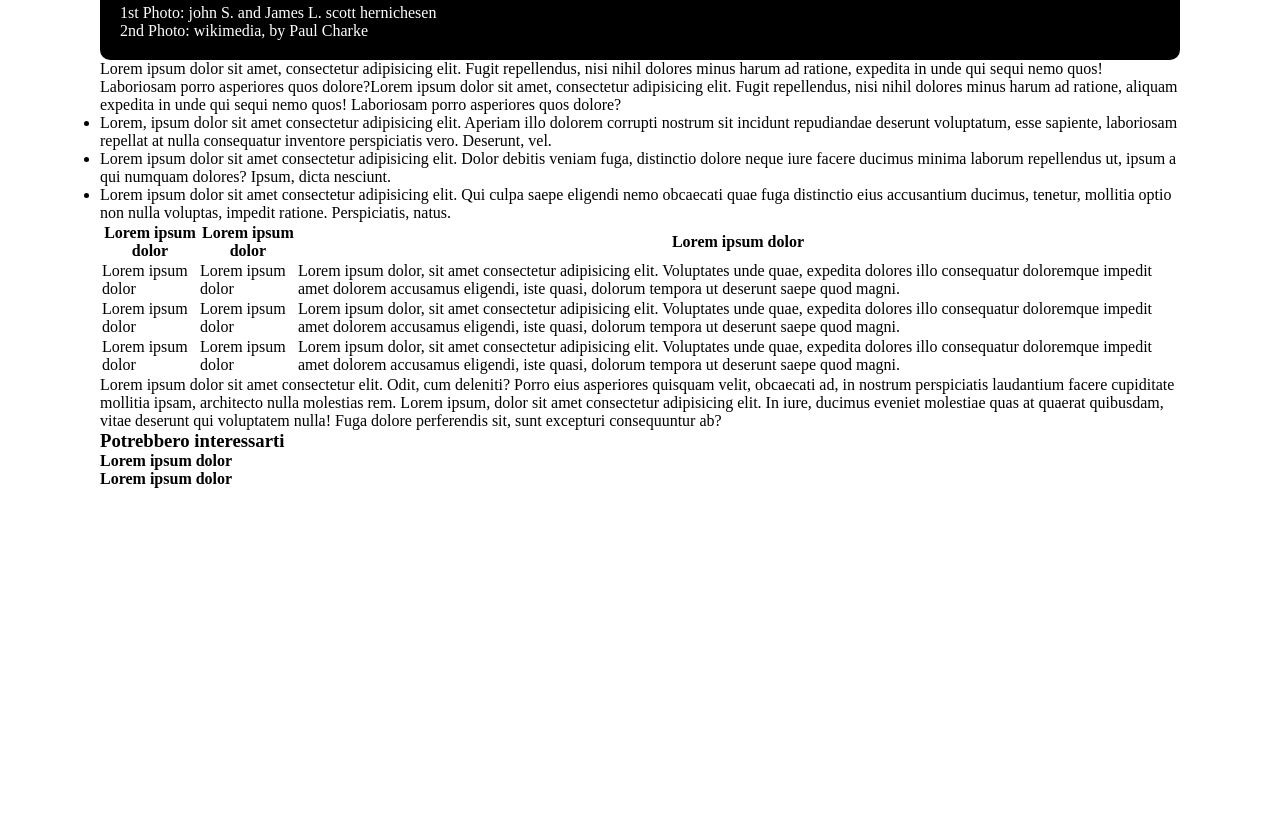
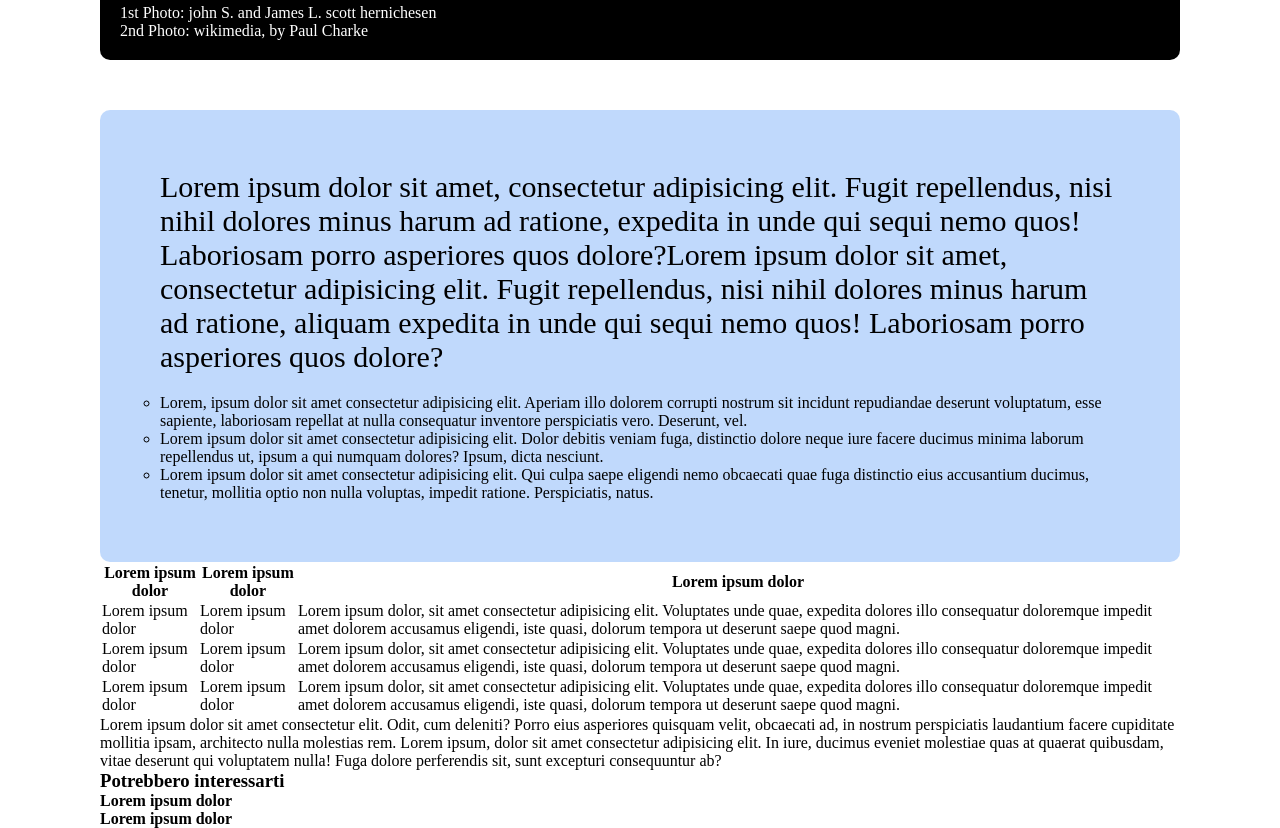
Before and after one commit to filippo1996/html-css-booleaner, a plain HTML site: page bonus/index.html in a window 1280 px wide. Shown: the part 1011-1839 px from the top of the page. Before the commit the page ends 1499 px from the top, so only its background shows below. Drawn offline with Linux system fonts and the light colour scheme.

Commit message:
add section second

```diff
--- a/bonus/css/style.css
+++ b/bonus/css/style.css
@@ -61,4 +61,24 @@ img[src="img/tim-2.jpg"]{
 
 /* fine sezione titolo + img + p */
 
+/* inizio sezione second */
+
+section.second{
+    margin-top: 50px;
+    background-color: rgba(97, 160, 248, 0.4);
+    padding: 60px;
+    border-radius: 10px;
+}
+
+.second p {
+    font-size: 30px;
+    margin-bottom: 20px;
+}
+
+ul{
+    list-style-type: circle;
+}
+
+/* fine sezione second */
+
 /* fine main */
--- a/bonus/index.html
+++ b/bonus/index.html
@@ -35,7 +35,7 @@
         <!-- fine titolo e immagini del manifesto di Tim Berners-Lee -->
 
         <!-- inizio informazioni di Tim -->
-        <section>
+        <section class="second">
             <p>Lorem ipsum dolor sit amet, consectetur adipisicing elit. Fugit repellendus, nisi nihil dolores minus harum ad ratione, expedita in unde qui sequi nemo quos! Laboriosam porro asperiores quos dolore?Lorem ipsum dolor sit amet, consectetur adipisicing elit. Fugit repellendus, nisi nihil dolores minus harum ad ratione, aliquam expedita in unde qui sequi nemo quos! Laboriosam porro asperiores quos dolore?</p>
             <ul>
                 <li>Lorem, ipsum dolor sit amet consectetur adipisicing elit. Aperiam illo dolorem corrupti nostrum sit incidunt repudiandae deserunt voluptatum, esse sapiente, laboriosam repellat at nulla consequatur inventore perspiciatis vero. Deserunt, vel.</li>
```
